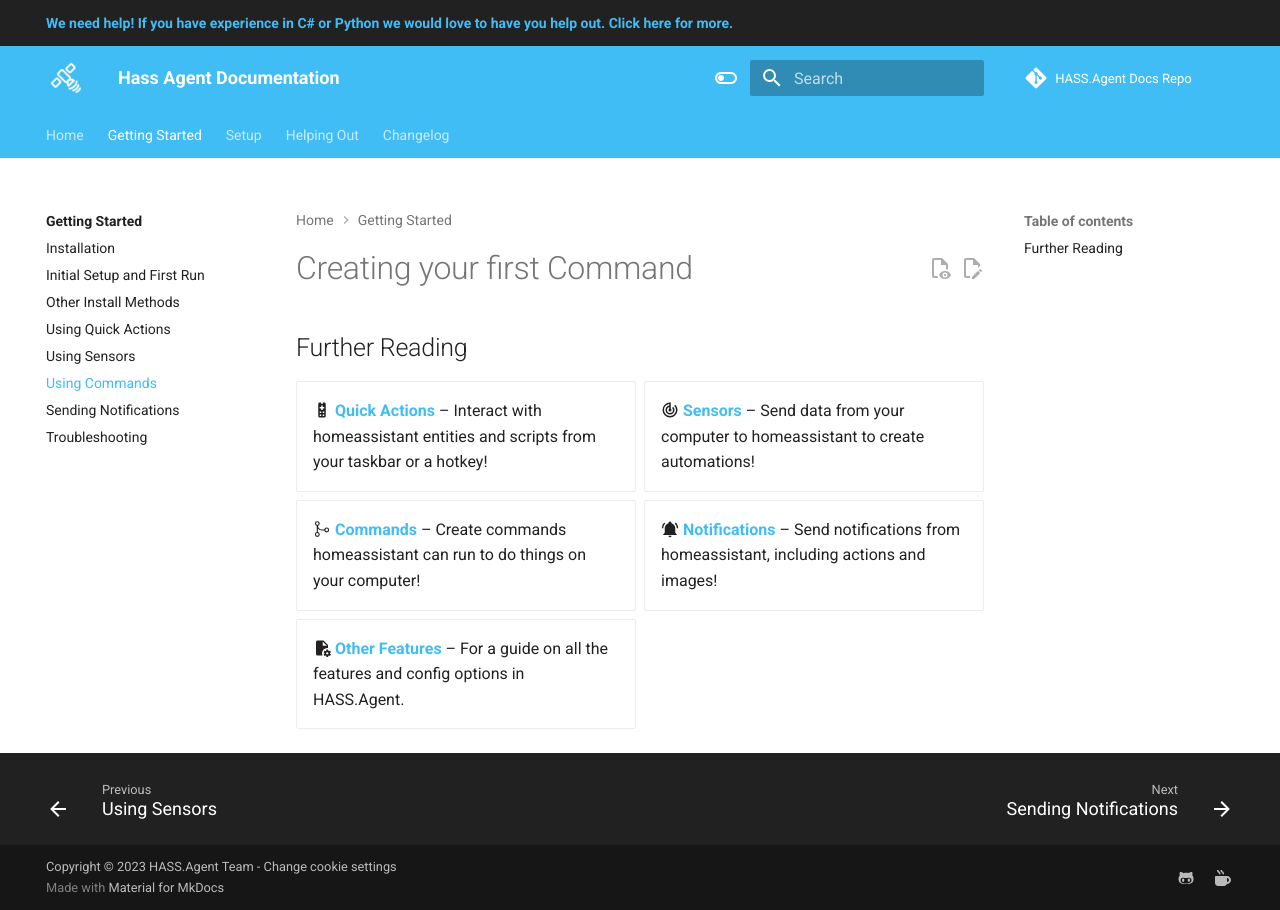
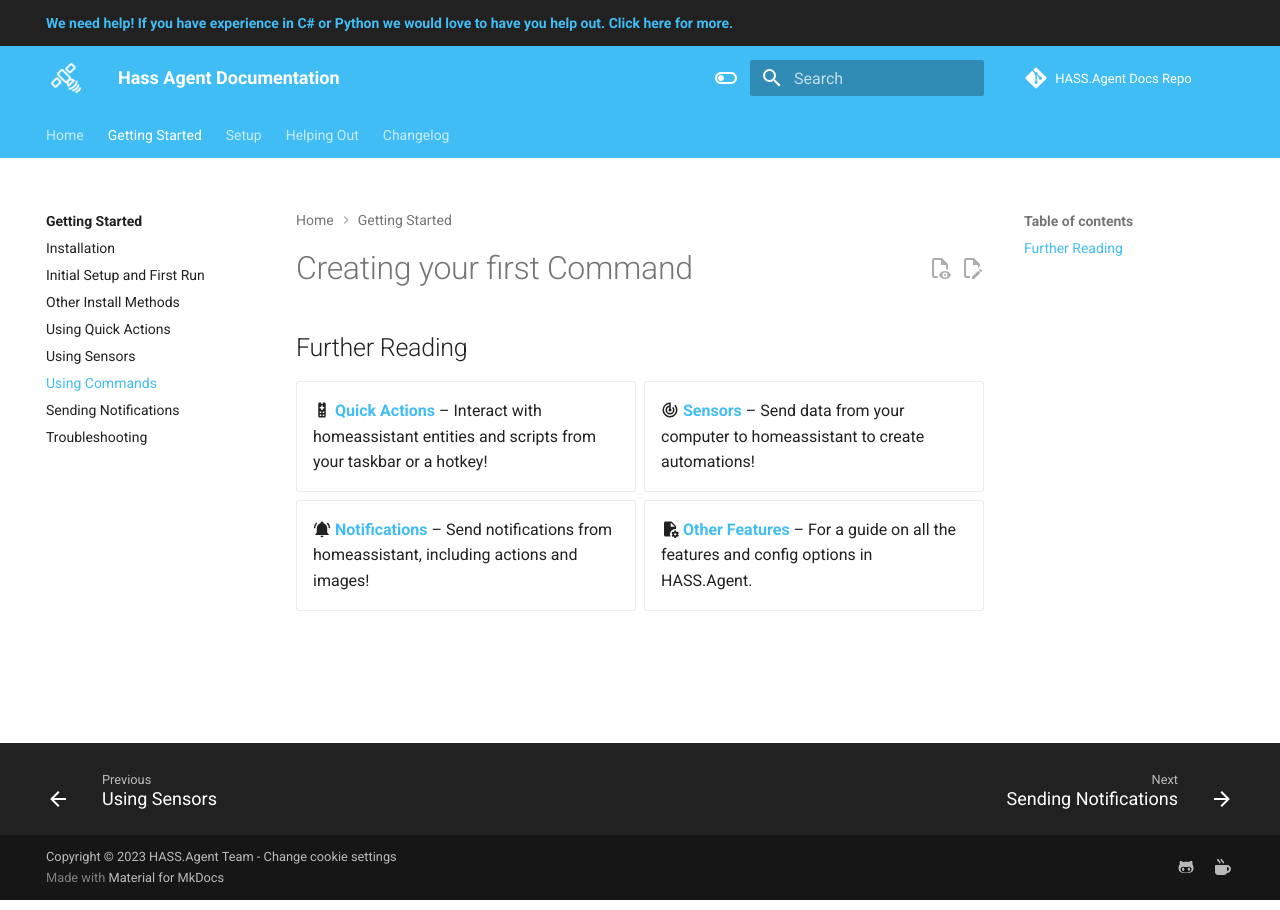
Before and after one commit to hass-agent/HASS.Agent-Documentation, an MkDocs documentation site: the page built from docs/getting-started/commands.md, in a window 1280 px wide. Built offline with MkDocs 1.6.1 and Material for MkDocs 9.7.7, drawn with Linux system fonts in a browser that asks for light colours; a script that is not in the unit is left out; comment, search, counter and statistics services are not loaded; the version menu is left out.

Commit message:
Remove lines of further reading that link to itself

```diff
--- a/docs/getting-started/commands.md
+++ b/docs/getting-started/commands.md
@@ -6,7 +6,6 @@
 
 - :material-remote-tv: **[Quick Actions]** – Interact with homeassistant entities and scripts from your taskbar or a hotkey!
 - :material-radar: **[Sensors]** – Send data from your computer to homeassistant to create automations!
-- :octicons-git-merge-24: **[Commands]** – Create commands homeassistant can run to do things on your computer!
 - :material-bell-ring: **[Notifications]** – Send notifications from homeassistant, including actions and images!
 - :material-file-cog: **[Other Features]** – For a guide on all the features and config options in HASS.Agent.
 
@@ -14,6 +13,5 @@
 
 [Quick Actions]: ./quick-actions.md
 [Sensors]: ./sensors.md
-[Commands]: ./commands.md
 [Notifications]: ./notifications.md
 [Other Features]: ../setup/index.md
```
Also changed, not shown: docs/getting-started/notifications.md (+0 -2 lines).
